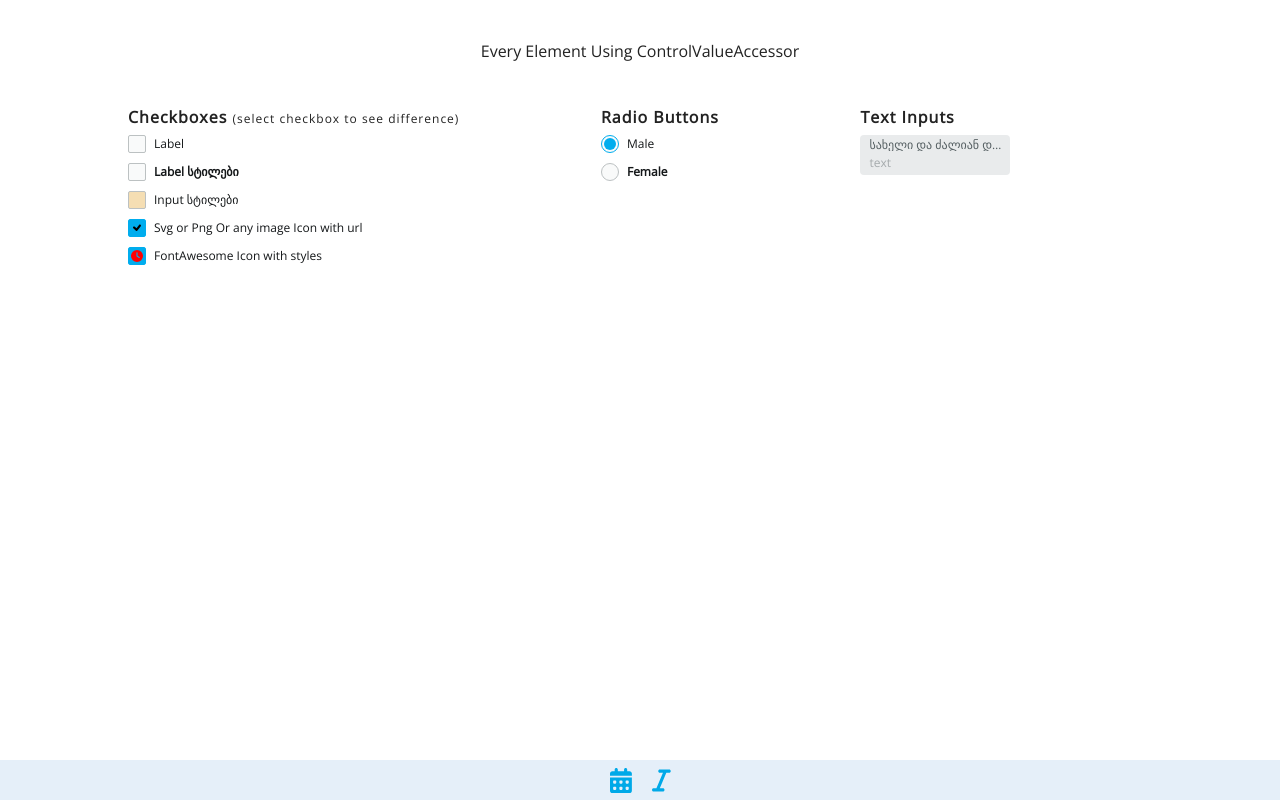
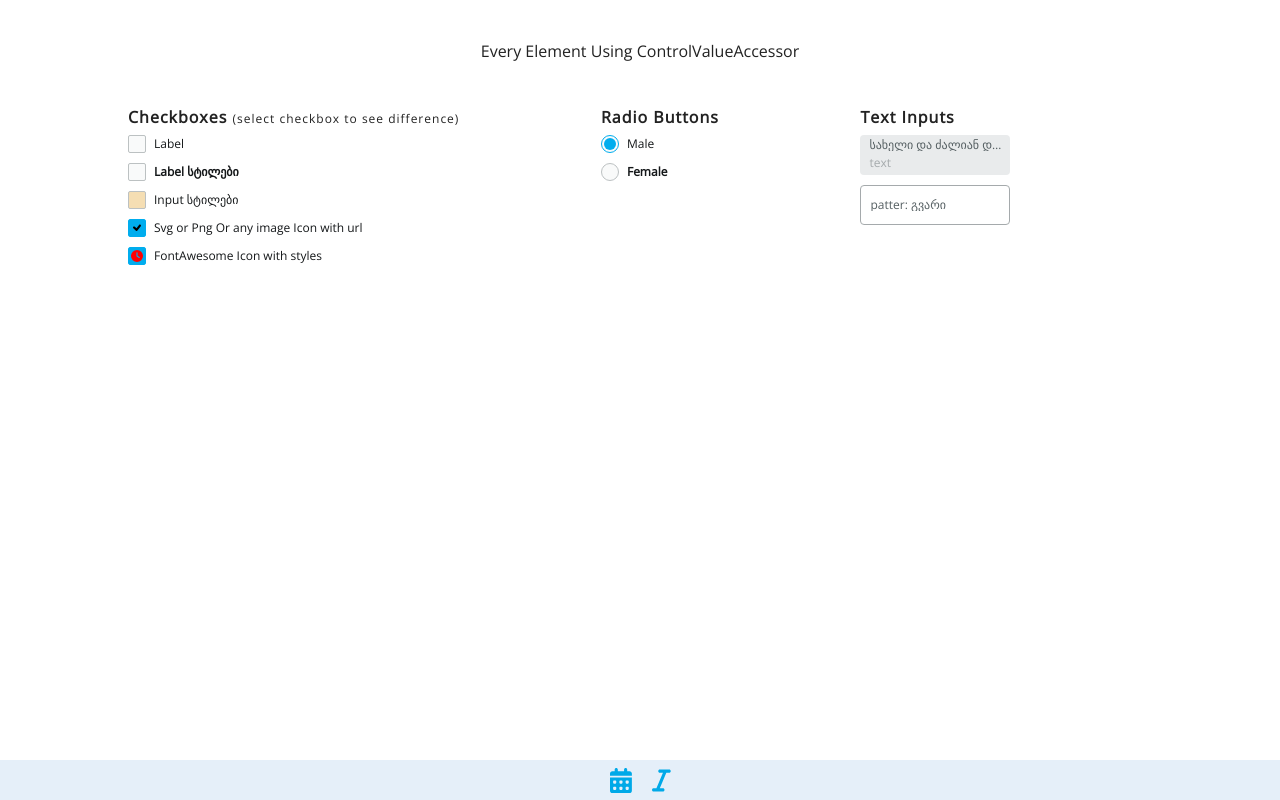
Before and after one commit to tengizmikhelidze/angular, an Angular app: page /#/inputs in a window 1280 px wide. Built offline with nearby package versions, Linux system fonts and the light colour scheme.

Commit message:
fix - inputs styles

```diff
--- a/src/app/features/inputs/components/inputs-wrapper/inputs-wrapper.component.html
+++ b/src/app/features/inputs/components/inputs-wrapper/inputs-wrapper.component.html
@@ -87,6 +87,13 @@
             >
             </app-text-input>
           </li>
+          <li>
+            <app-text-input
+              [placeHolder]="'patter: გვარი'"
+              formControlName="textInput2"
+            >
+            </app-text-input>
+          </li>
         </ul>
       </div>
     </div>
--- a/src/app/features/inputs/components/inputs-wrapper/inputs-wrapper.component.ts
+++ b/src/app/features/inputs/components/inputs-wrapper/inputs-wrapper.component.ts
@@ -23,7 +23,8 @@ export class InputsWrapperComponent {
       maleFemale: ['male'],
     }),
     textInputs: this.fb.group({
-      textInput1: [{ value: 'text', disabled: true }, Validators.required],
+      textInput1: [{ value: 'text', disabled: true }, [Validators.required]],
+      textInput2: ['', [Validators.required, Validators.pattern(/გვარი/)]],
     }),
   });
 
--- a/src/app/features/inputs/components/text/text.component.scss
+++ b/src/app/features/inputs/components/text/text.component.scss
@@ -30,7 +30,7 @@
       }
     }
 
-    &:not(.disabled):hover {
+    &:not(.disabled):not(:focus-within):hover {
       border-color: var(--border-inputs-text-hover);
     }
 
--- a/src/styles/reset.scss
+++ b/src/styles/reset.scss
@@ -452,10 +452,10 @@ label {
 
 //Default-input-error-border
 .ng-invalid.ng-touched {
-  input:not([type="text"]) {
+  input:not([type="text"]):not(.disabled) {
     border-color: var(--border-inputs-invalid) !important;
   }
-  .text-input-container:not(:focus-within) {
+  .text-input-container:not(.disabled) {
     border-color: var(--border-inputs-invalid) !important;
   }
 }
```
